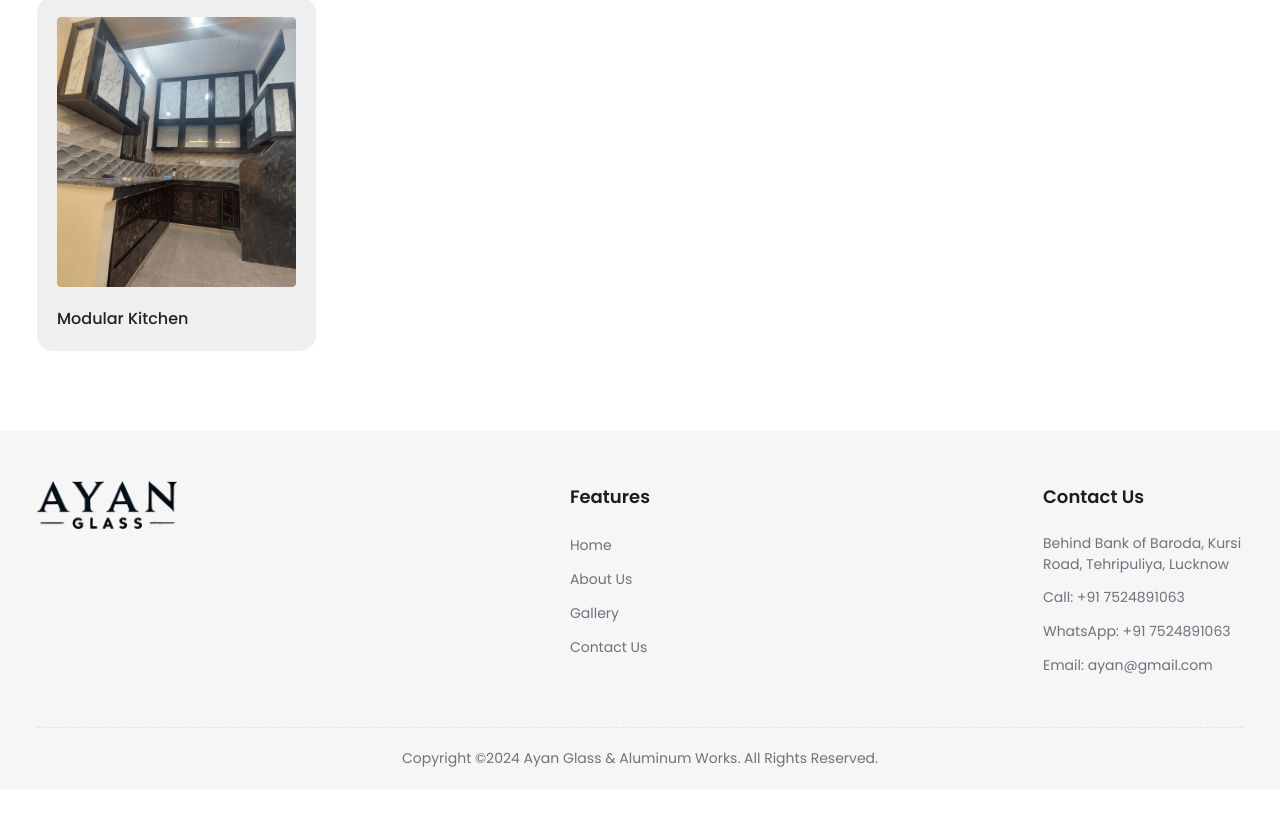
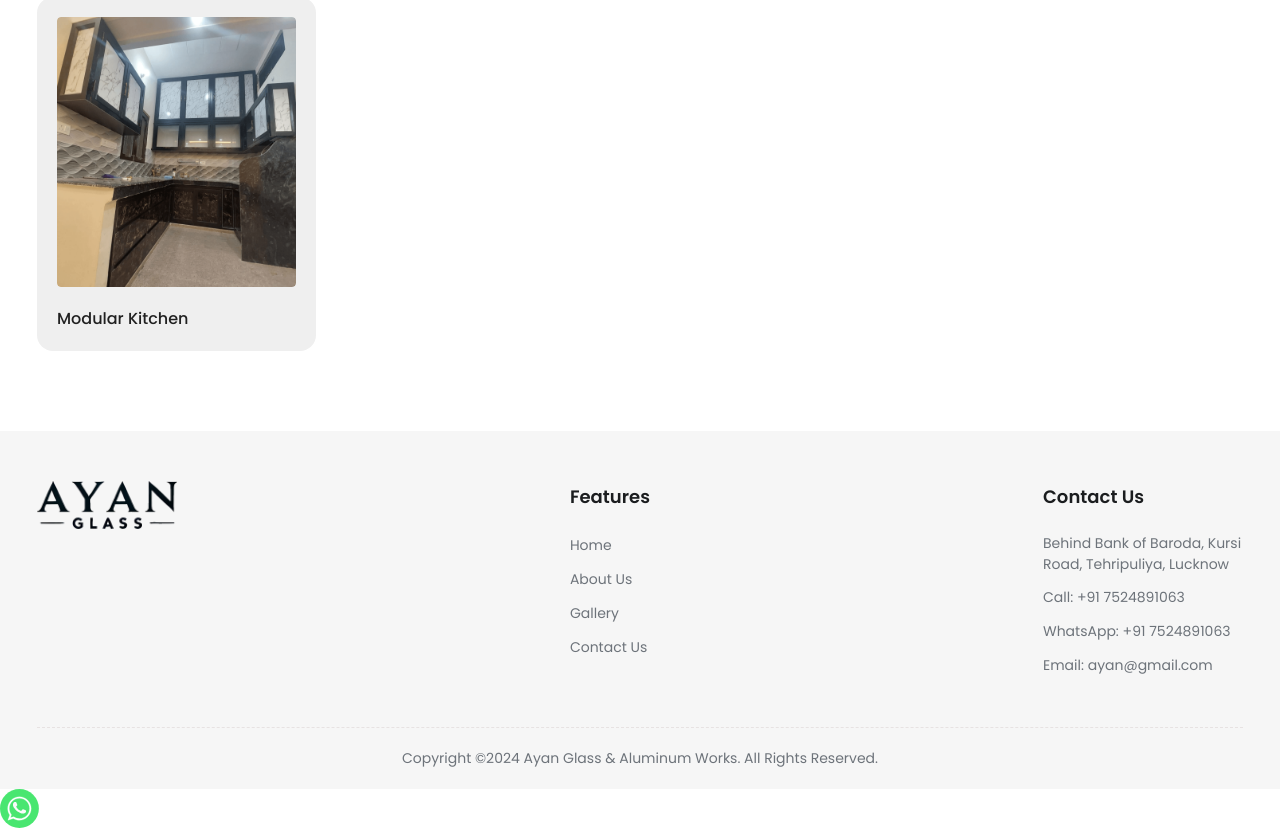
Before and after one commit to khanzafer448/ayaan-glass-works, a React (Vite) app: page /gallery in a window 1280 px wide. Shown: the part 1308-2136 px from the top of the page. Before the commit the page ends 2097 px from the top, so only its background shows below. Built offline with nearby package versions, Linux system fonts and the light colour scheme.

Commit message:
added image preview and whatsapp

```diff
--- a/src/components/footer/footer.jsx
+++ b/src/components/footer/footer.jsx
@@ -33,13 +33,13 @@ const Footer = () => {
       <div className="container">
         <div className="footer-grid">
           <div className="footer-column">
-            <Link to="/">
+            <Link to="/" className="max-sm:flex max-sm:justify-center">
               <img src={logo} alt="footer-logo" width={140} height={30} />
             </Link>
           </div>
 
           {menuItems.map((menu, index) => (
-            <div key={index} className="footer-column">
+            <div key={index} className="footer-column max-sm:w-1/3 max-sm:pb-6">
               <h3>{menu.title}</h3>
               <ul>
                 {menu.links.map((link, idx) => (
@@ -53,7 +53,7 @@ const Footer = () => {
             </div>
           ))}
 
-          <div className="footer-column">
+          <div className="footer-column max-sm:w-2/3 max-sm:pb-6">
             <h3>Contact Us</h3>
             <ul className="footer-address">
               <li>Behind Bank of Baroda, Kursi Road, Tehripuliya, Lucknow</li>
--- a/src/components/gallery/gallery.jsx
+++ b/src/components/gallery/gallery.jsx
@@ -1,3 +1,5 @@
+import { useState } from "react";
+import ImagePreview from "../modal/imagePreview";
 import "./gallery.css";
 
 const productData = [
@@ -55,15 +57,28 @@ const productData = [
     title: "Modular Kitchen",
   },
 ];
-
+const initState = {
+  src: "",
+  title: "",
+};
 const Gallery = () => {
+  const [imageData, setImageData] = useState(initState);
+  const handleClose = () => {
+    setImageData(initState);
+  };
   return (
+    <>
       <div className="home-content">
         <div className="gallery-section">
           <div className="container">
             <div className="home-product-grid">
               {productData.map((product, idx) => (
-              <div key={idx} className={`home-product-box`}>
+                <div
+                  key={idx}
+                  className={`home-product-box`}
+                  onClick={() => setImageData(product)}
+                  role="presentation"
+                >
                   <div className="home-product-box-cover">
                     <img src={product.src} alt={product.title} />
                   </div>
@@ -74,6 +89,8 @@ const Gallery = () => {
           </div>
         </div>
       </div>
+      <ImagePreview imageData={imageData} handleClose={handleClose} />
+    </>
   );
 };
 
--- a/src/components/layout/layout.jsx
+++ b/src/components/layout/layout.jsx
@@ -11,6 +11,14 @@ const Layout = ({ children }) => {
       <Header />
       <div className="content">{children}</div>
       <Footer />
+      <a
+        className="fixed-whatsapp fixed bottom-4 max-sm:bottom-8 right-4 z-[9999999]"
+        href="https://wa.me/+917524891063?text=Hi!"
+        target="_blank"
+        rel="noopener noreferrer"
+      >
+        <WhatsappIcon />
+      </a>
     </div>
   );
 };
@@ -20,3 +28,29 @@ Layout.propTypes = {
 };
 
 export default Layout;
+
+function WhatsappIcon() {
+  return (
+    <svg
+      width="39"
+      height="39"
+      viewBox="0 0 39 39"
+      fill="none"
+      xmlns="http://www.w3.org/2000/svg"
+    >
+      <circle cx="19.4395" cy="19.4395" r="19.4395" fill="#49E670"></circle>
+      <path
+        d="M12.9821 10.1115C12.7029 10.7767 11.5862 11.442 10.7486 11.575C10.1902 11.7081 9.35269 11.8411 6.84003 10.7767C3.48981 9.44628 1.39593 6.25317 1.25634 6.12012C1.11674 5.85403 2.13001e-06 4.39053 2.13001e-06 2.92702C2.13001e-06 1.46351 0.83755 0.665231 1.11673 0.399139C1.39592 0.133046 1.8147 1.01506e-06 2.23348 1.01506e-06C2.37307 1.01506e-06 2.51267 1.01506e-06 2.65226 1.01506e-06C2.93144 1.01506e-06 3.21063 -2.02219e-06 3.35022 0.532183C3.62941 1.19741 4.32736 2.66092 4.32736 2.79397C4.46696 2.92702 4.46696 3.19311 4.32736 3.32616C4.18777 3.59225 4.18777 3.59224 3.90858 3.85834C3.76899 3.99138 3.6294 4.12443 3.48981 4.39052C3.35022 4.52357 3.21063 4.78966 3.35022 5.05576C3.48981 5.32185 4.18777 6.38622 5.16491 7.18449C6.42125 8.24886 7.39839 8.51496 7.81717 8.78105C8.09636 8.91409 8.37554 8.9141 8.65472 8.648C8.93391 8.38191 9.21309 7.98277 9.49228 7.58363C9.77146 7.31754 10.0507 7.1845 10.3298 7.31754C10.609 7.45059 12.2841 8.11582 12.5633 8.38191C12.8425 8.51496 13.1217 8.648 13.1217 8.78105C13.1217 8.78105 13.1217 9.44628 12.9821 10.1115Z"
+        transform="translate(12.9597 12.9597)"
+        fill="#FAFAFA"
+      ></path>
+      <path
+        d="M0.196998 23.295L0.131434 23.4862L0.323216 23.4223L5.52771 21.6875C7.4273 22.8471 9.47325 23.4274 11.6637 23.4274C18.134 23.4274 23.4274 18.134 23.4274 11.6637C23.4274 5.19344 18.134 -0.1 11.6637 -0.1C5.19344 -0.1 -0.1 5.19344 -0.1 11.6637C-0.1 13.9996 0.624492 16.3352 1.93021 18.2398L0.196998 23.295ZM5.87658 19.8847L5.84025 19.8665L5.80154 19.8788L2.78138 20.8398L3.73978 17.9646L3.75932 17.906L3.71562 17.8623L3.43104 17.5777C2.27704 15.8437 1.55796 13.8245 1.55796 11.6637C1.55796 6.03288 6.03288 1.55796 11.6637 1.55796C17.2945 1.55796 21.7695 6.03288 21.7695 11.6637C21.7695 17.2945 17.2945 21.7695 11.6637 21.7695C9.64222 21.7695 7.76778 21.1921 6.18227 20.039L6.17557 20.0342L6.16817 20.0305L5.87658 19.8847Z"
+        transform="translate(7.7758 7.77582)"
+        fill="white"
+        stroke="white"
+        strokeWidth="0.2"
+      ></path>
+    </svg>
+  );
+}
--- /dev/null
+++ b/src/components/modal/imagePreview.jsx
@@ -0,0 +1,28 @@
+import Modal from "react-bootstrap/Modal";
+import PropTypes from "prop-types";
+
+const ImagePreview = ({ imageData, handleClose }) => {
+  return (
+    <Modal show={!!imageData.src} onHide={handleClose} centered size="xl">
+      <Modal.Header closeButton>
+        <Modal.Title>{imageData.title}</Modal.Title>
+      </Modal.Header>
+      <Modal.Body>
+        <img
+          src={imageData.src}
+          alt={imageData.title}
+          width={1000}
+          height={1000}
+          className="w-full h-[80vh] object-cover"
+        />
+      </Modal.Body>
+    </Modal>
+  );
+};
+
+ImagePreview.propTypes = {
+  imageData: PropTypes.object.isRequired,
+  handleClose: PropTypes.func.isRequired,
+};
+
+export default ImagePreview;
```
Lines whose indentation alone changed are shown as unchanged.
